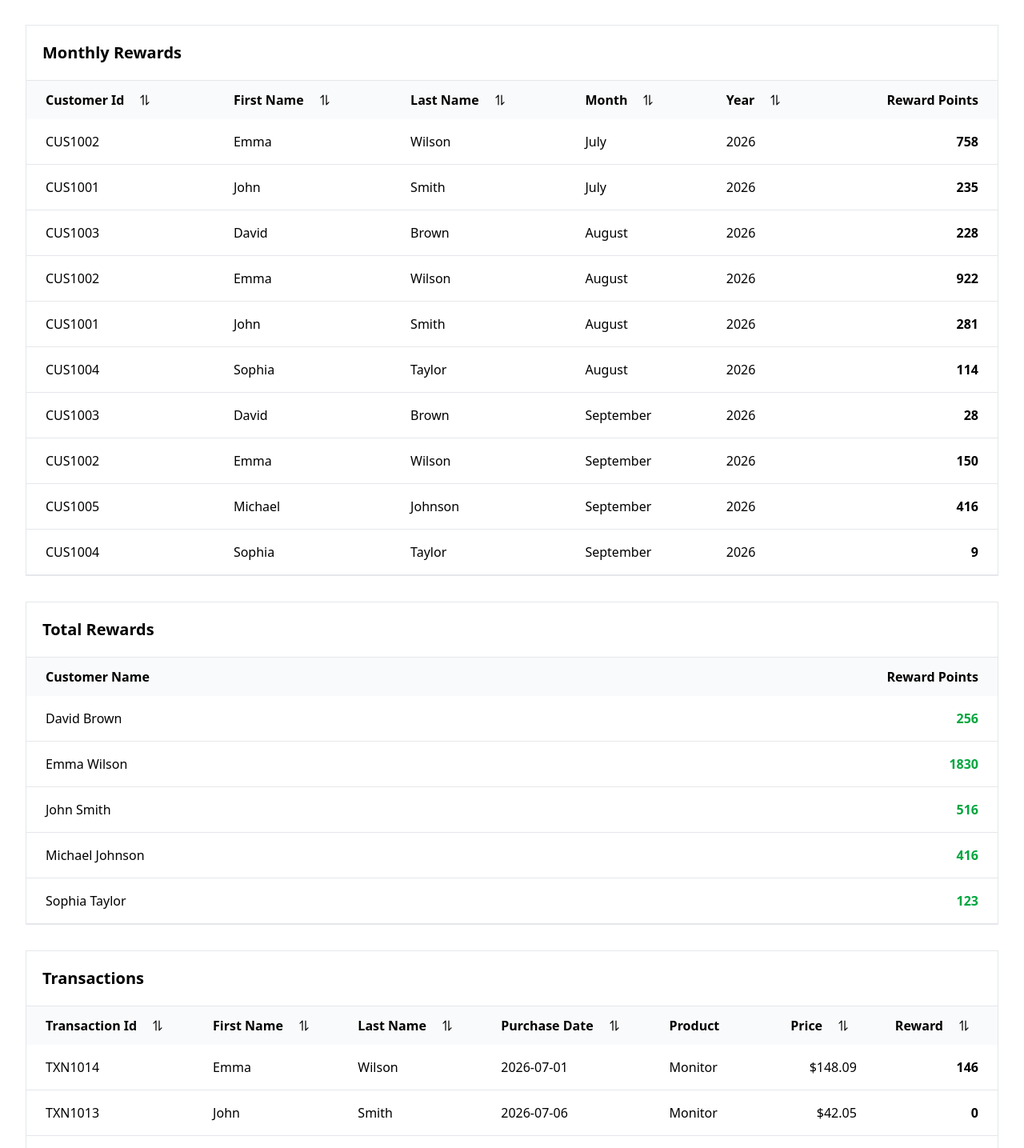
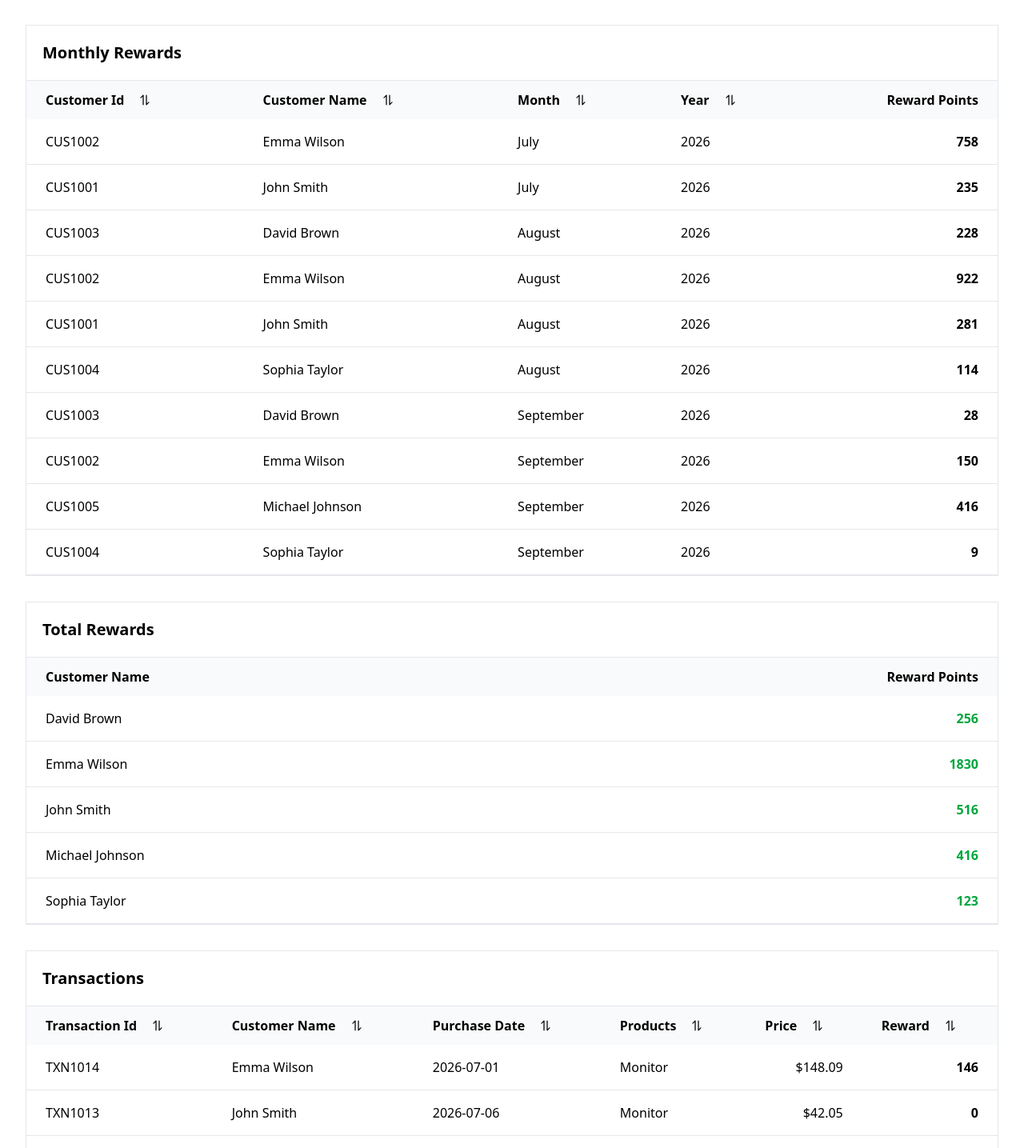
Before and after one commit to manikandanthedeveloper/infosys-assessment-v1, a React (Create React App) app: page / in a window 1280 px wide. Shown: the part 255-1690 px from the top of the page at 80% size. Built offline with nearby package versions, Linux system fonts and the light colour scheme.

Commit message:
First name and last name concatination added back

```diff
--- a/src/components/monthlyReward/MonthlyRewardRow.js
+++ b/src/components/monthlyReward/MonthlyRewardRow.js
@@ -3,8 +3,9 @@ function MonthlyRewardRow({ item }) {
 	return (
 		<tr className="border-b border-b-gray-200">
 			<td className="px-6 py-4">{item.customerId}</td>
-			<td className="px-6 py-4">{item.firstName}</td>
-			<td className="px-6 py-4">{item.lastName}</td>
+			<td className="px-6 py-4">
+				{item.firstName} {item.lastName}
+			</td>
 			<td className="px-6 py-4">{item.month}</td>
 			<td className="px-6 py-4">{item.year}</td>
 			<td className="px-6 py-4 text-right font-semibold">
--- a/src/components/monthlyReward/MonthlyRewardTable.js
+++ b/src/components/monthlyReward/MonthlyRewardTable.js
@@ -25,22 +25,12 @@ function MonthlyRewardTable({ monthlyRewards }) {
 						</th>
 						<th
 							className="px-6 py-3 text-left cursor-pointer"
-							onClick={() => handleSort("firstName")}
+							onClick={() => handleSort("customerName")}
 						>
 							<SortIcon
 								sortConfig={sortConfig}
-								orderBy="firstName"
-								fieldName="First Name"
-							/>
-						</th>
-						<th
-							className="px-6 py-3 text-left cursor-pointer"
-							onClick={() => handleSort("lastName")}
-						>
-							<SortIcon
-								sortConfig={sortConfig}
-								orderBy="lastName"
-								fieldName="Last Name"
+								orderBy="customerName"
+								fieldName="Customer Name"
 							/>
 						</th>
 						<th
--- a/src/components/transactions/TransactionTable.js
+++ b/src/components/transactions/TransactionTable.js
@@ -31,22 +31,12 @@ function TransactionTable({ rewardTransactions }) {
 							</th>
 							<th
 								className="px-6 py-3 text-left cursor-pointer"
-								onClick={() => handleSort("firstName")}
+								onClick={() => handleSort("customerName")}
 							>
 								<SortIcon
 									sortConfig={sortConfig}
-									orderBy="firstName"
-									fieldName="First Name"
-								/>
-							</th>
-							<th
-								className="px-6 py-3 text-left cursor-pointer"
-								onClick={() => handleSort("lastName")}
-							>
-								<SortIcon
-									sortConfig={sortConfig}
-									orderBy="lastName"
-									fieldName="Last Name"
+									orderBy="customerName"
+									fieldName="Customer Name"
 								/>
 							</th>
 							<th
@@ -59,7 +49,16 @@ function TransactionTable({ rewardTransactions }) {
 									fieldName="Purchase Date"
 								/>
 							</th>
-							<th className="px-6 py-3 text-left">Product</th>
+							<th
+								className="px-6 py-3 text-left cursor-pointer"
+								onClick={() => handleSort("products")}
+							>
+								<SortIcon
+									sortConfig={sortConfig}
+									orderBy="products"
+									fieldName="Products"
+								/>
+							</th>
 							<th
 								className="px-6 py-3 text-left cursor-pointer"
 								onClick={() => handleSort("amount")}
--- a/src/components/transactions/TransactionTableRow.js
+++ b/src/components/transactions/TransactionTableRow.js
@@ -5,8 +5,9 @@ function TransactionTableRow({ item }) {
 	return (
 		<tr className="border-b border-b-gray-200">
 			<td className="px-6 py-4">{item.id}</td>
-			<td className="px-6 py-4">{item.firstName}</td>
-			<td className="px-6 py-4">{item.lastName}</td>
+			<td className="px-6 py-4">
+				{item.firstName} {item.lastName}
+			</td>
 			<td className="px-6 py-4">{item.purchaseDate}</td>
 			<td className="px-6 py-4">{item.product}</td>
 			<td className="px-6 py-4 text-right">
--- a/src/hooks/useSort.js
+++ b/src/hooks/useSort.js
@@ -2,10 +2,15 @@ import { useMemo, useState } from "react";
 
 const comparators = {
 	customerId: (a, b) =>
-		String(a.customerId).localeCompare(String(b.customerId)),
-	firstName: (a, b) => a.firstName.localeCompare(b.firstName),
-	lastName: (a, b) => a.lastName.localeCompare(b.lastName),
-	transactionId: (a, b) => String(a.id).localeCompare(String(b.id)),
+		String(a.customerId ?? "").localeCompare(String(b.customerId ?? "")),
+	customerName: (a, b) =>
+		`${a.firstName ?? ""} ${a.lastName ?? ""}`.localeCompare(
+			`${b.firstName ?? ""} ${b.lastName ?? ""}`,
+		),
+	transactionId: (a, b) =>
+		String(a.id ?? "").localeCompare(String(b.id ?? "")),
+	products: (a, b) =>
+		String(a.product ?? "").localeCompare(String(b.product ?? "")),
 	rewardPoints: (a, b) => a.rewardPoints - b.rewardPoints,
 	amount: (a, b) => a.amount - b.amount,
 	purchaseDate: (a, b) => new Date(a.purchaseDate) - new Date(b.purchaseDate),
@@ -16,7 +21,6 @@ const comparators = {
 		return a.monthNumber - b.monthNumber;
 	},
 	year: (a, b) => a.year - b.year,
-	product: (a, b) => a.product.localeCompare(b.product),
 };
 
 function useSort(data, initialKey, initialDirection = "asc") {
@@ -36,10 +40,11 @@ function useSort(data, initialKey, initialDirection = "asc") {
 			return [...data];
 		}
 
-		sorted.sort(comparator);
-		if (sortConfig.direction === "desc") {
-			sorted.reverse();
-		}
+		sorted.sort((a, b) => {
+			const result = comparator(a, b);
+
+			return sortConfig.direction === "asc" ? result : -result;
+		});
 
 		return sorted;
 	}, [data, sortConfig]);
```
Lines whose indentation alone changed are shown as unchanged.
